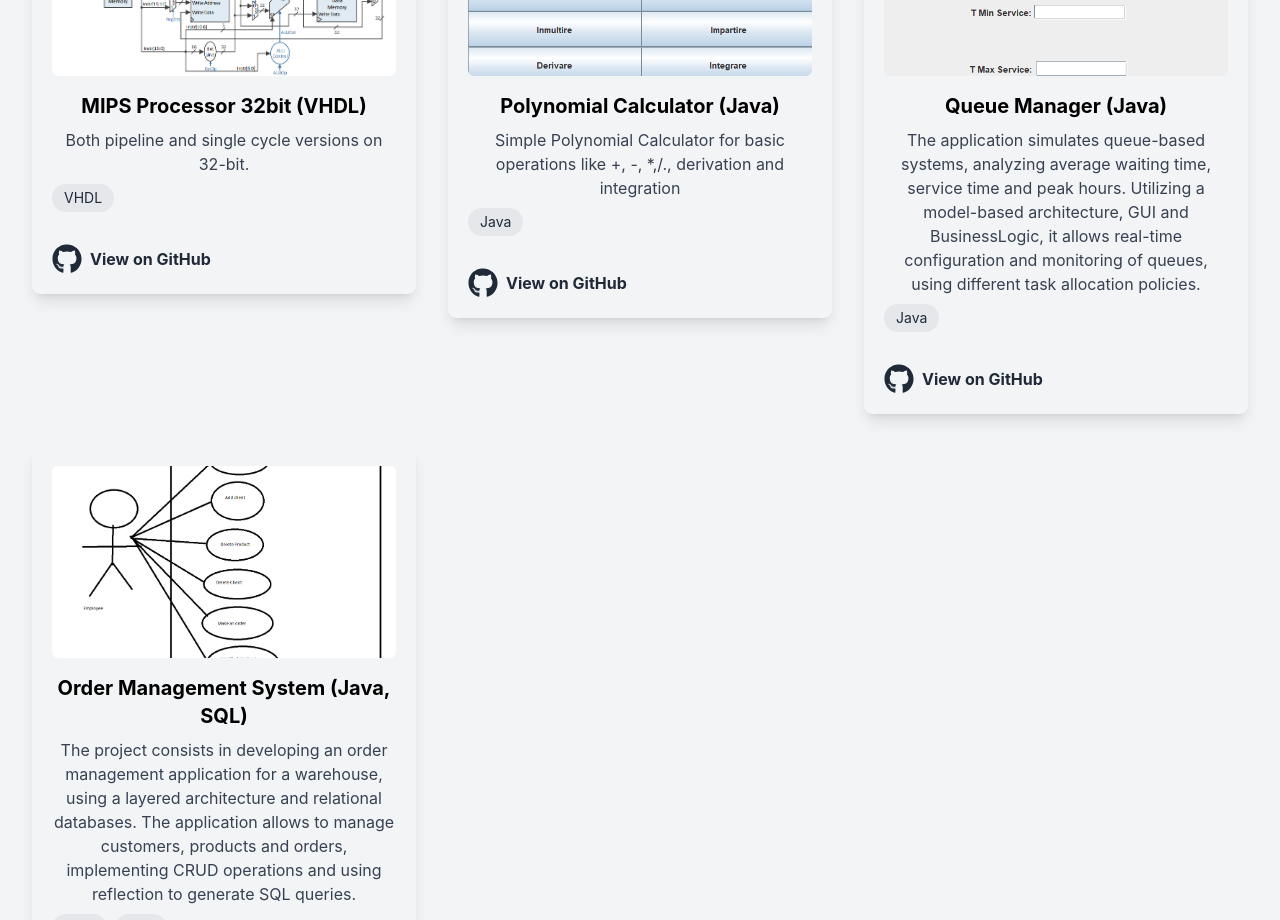
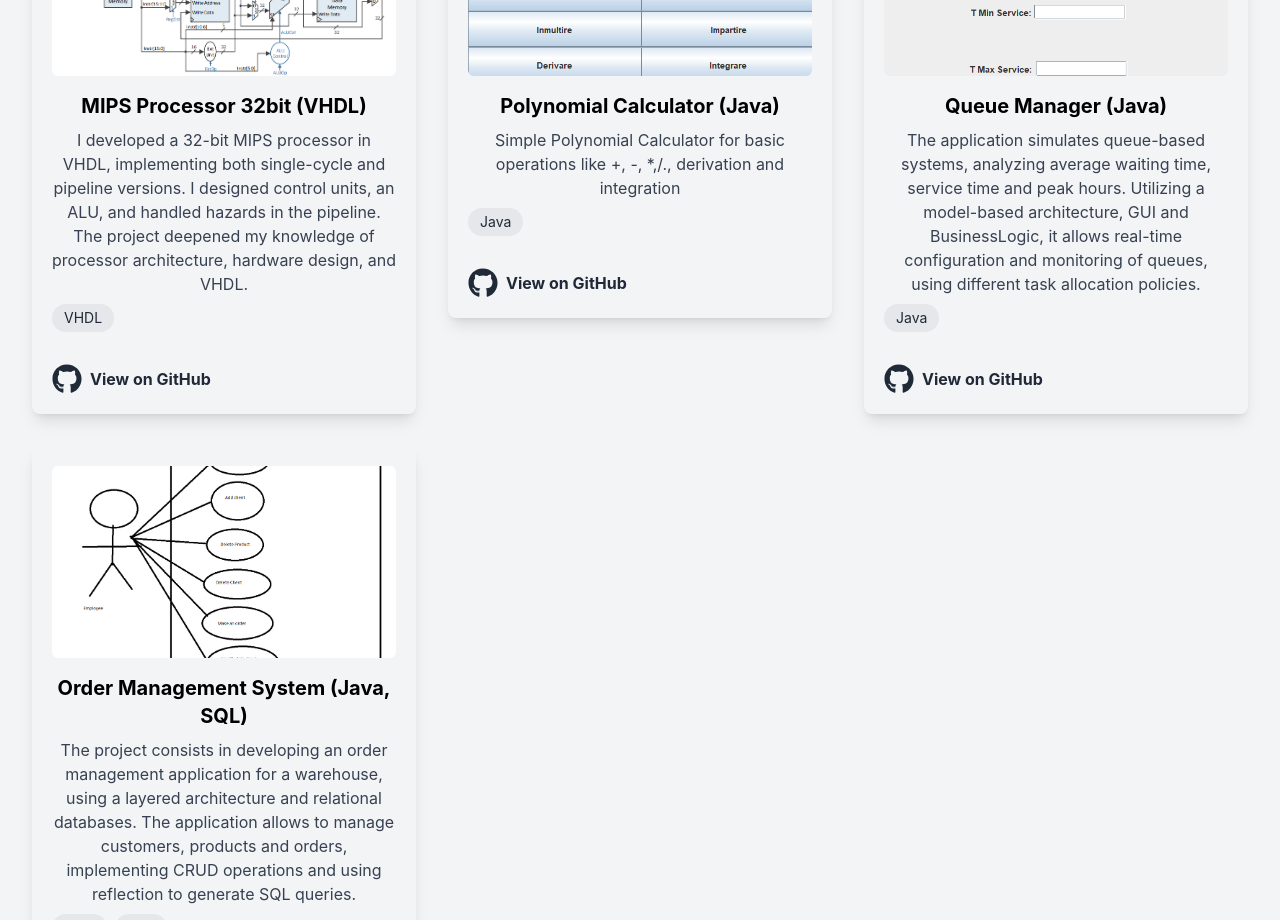
Before and after one commit to raul-muresan03/personal-website, a React (Create React App) app: page / in a window 1280 px wide. Shown: the part 3100-4020 px from the top of the page. Built offline with nearby package versions, Linux system fonts and the light colour scheme.

Commit message:
Update title in index.html and enhance project description in Projects.js

```diff
--- a/public/index.html
+++ b/public/index.html
@@ -24,7 +24,7 @@
       work correctly both with client-side routing and a non-root public URL.
       Learn how to configure a non-root public URL by running `npm run build`.
     -->
-    <title>React App</title>
+    <title>Personal Website</title>
   </head>
   <body>
     <noscript>You need to enable JavaScript to run this app.</noscript>
--- a/src/components/Projects.js
+++ b/src/components/Projects.js
@@ -40,7 +40,6 @@ export function Projects() {
             tags: ['VHDL'],
             link: 'https://github.com/raul-muresan03/Code-Locker'
         },
-
         {
             title: 'PACMAN (Assembly x86)',
             desc: 'Developed during my first year of university, using x86 Assembly. This project taught me a great deal of new concepts and significantly shaped my logical thinking. It sparked my interest in working with Assembly language.',
@@ -50,7 +49,7 @@ export function Projects() {
         },
         {
             title: 'MIPS Processor 32bit (VHDL)',
-            desc: 'Both pipeline and single cycle versions on 32-bit.',
+            desc: 'I developed a 32-bit MIPS processor in VHDL, implementing both single-cycle and pipeline versions. I designed control units, an ALU, and handled hazards in the pipeline. The project deepened my knowledge of processor architecture, hardware design, and VHDL.',
             image: 'mips.png',
             tags: ['VHDL'],
             link: 'https://github.com/raul-muresan03/MIPS-pipeline'
```
